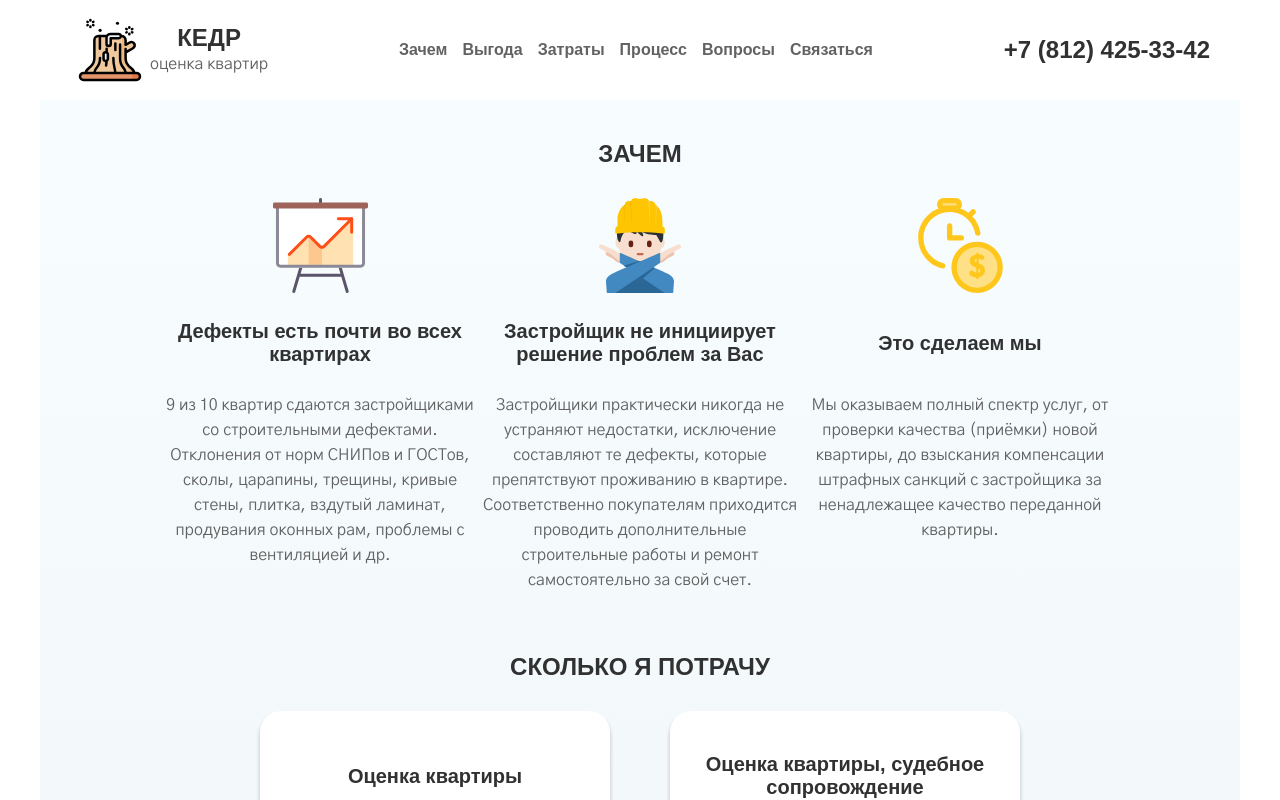
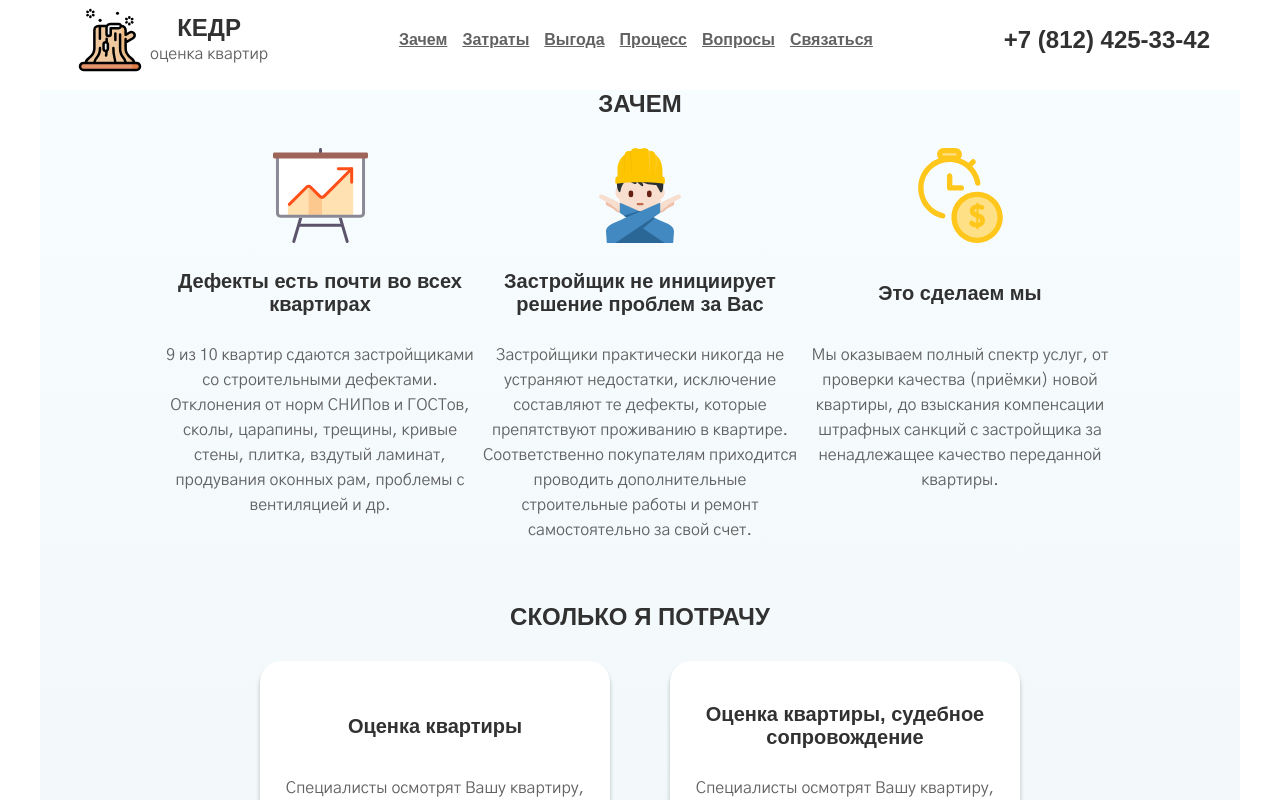
Before and after one commit to ervnkv/royalestate, a React (Create React App) app: page / in a window 1280 px wide. Shown: the top 800 px of the page. Built offline with nearby package versions, Linux system fonts and the light colour scheme; a web font is replaced by a local one.

Commit message:
Начал меню

```diff
--- a/src/App.js
+++ b/src/App.js
@@ -17,12 +17,12 @@ export default function App(){
 		<>
 			<Header TextBlocks={TextBlockContent0}/>
 			<div id='main' className='wrapper'>
-				<TextBlockHor TextBlocks={TextBlockContent1} Title='ЗАЧЕМ'/>
-				<TextBlockHorBtn TextBlocks={TextBlockContent2} Title='СКОЛЬКО Я ПОТРАЧУ'/>
-				<Calculator Title='СКОЛЬКО Я ПОЛУЧУ'/>
-				<TextBlockVert TextBlocks={TextBlockContent3} Title='ПРОЦЕСС СОТРУДНИЧЕСТВА'/>
-				<QA TextBlocks={TextBlockContent4} Title='ЧАСТО ЗАДАВАЕМЫЕ ВОПРОСЫ'/>
-				<Contacts Socials={Socials} Title='СВЯЗАТЬСЯ С НАМИ'/>
+				<TextBlockHor TextBlocks={TextBlockContent1} Title='ЗАЧЕМ' ID='section-1'/>
+				<TextBlockHorBtn TextBlocks={TextBlockContent2} Title='СКОЛЬКО Я ПОТРАЧУ' ID='section-2'/>
+				<Calculator Title='СКОЛЬКО Я ПОЛУЧУ' ID='section-3'/>
+				<TextBlockVert TextBlocks={TextBlockContent3} Title='ПРОЦЕСС СОТРУДНИЧЕСТВА' ID='section-4'/>
+				<QA TextBlocks={TextBlockContent4} Title='ЧАСТО ЗАДАВАЕМЫЕ ВОПРОСЫ' ID='section-5'/>
+				<Contacts Socials={Socials} Title='СВЯЗАТЬСЯ С НАМИ' ID='section-6'/>
 			</div>
 			<Footer/>
 		</>
@@ -32,26 +32,32 @@ export default function App(){
 const TextBlockContent0 = [
 	{
 		head: 'Зачем',
+		link: '#section-1',
 		id: 41,
 	},
 	{
-		head: 'Выгода',
+		head: 'Затраты',
+		link: '#section-2',
 		id: 42,
 	},
 	{
-		head: 'Затраты',
+		head: 'Выгода',
+		link: '#section-3',
 		id: 43,
 	},
 	{
 		head: 'Процесс',
+		link: '#section-4',
 		id: 44,
 	},
 	{
 		head: 'Вопросы',
+		link: '#section-5',
 		id: 45,
 	},
 	{
 		head: 'Связаться',
+		link: '#section-6',
 		id: 46,
 	},
 ];
--- a/src/components/Calculator.js
+++ b/src/components/Calculator.js
@@ -22,7 +22,7 @@ export default class Calculator extends Component {
 	}
 
 	render() {
-		const {Title} = this.props;
+		const {Title,ID} = this.props;
 
 		const htmlAreaButtons = areaButtons.map(({tittle,id}) =>{
 			const classN = (this.state.activeArea == id ? 'btnRoomArea active' : 'btnRoomArea');
@@ -108,7 +108,7 @@ export default class Calculator extends Component {
 
 
 		return(
-			<section className='f-column calculator'>
+			<section id={ID} className='f-column calculator'>
 				<h2>{Title}</h2>
 				<div className='f-row container'>
 					<img src='../../img/icons/floorplan.png' alt='floorplan'></img>
--- a/src/components/Contacts.js
+++ b/src/components/Contacts.js
@@ -2,7 +2,7 @@ import React from 'react';
 import './Contacts.scss';
 
 
-export default function Contacts({Socials,Title}) {
+export default function Contacts({Socials,Title,ID}) {
 	const htmlTextBlock = Socials.map(({link,img,imgAlt,id}) =>{
 		return(
 			<div key={id} className='social'>
@@ -14,7 +14,7 @@ export default function Contacts({Socials,Title}) {
 	});
 
 	return(
-		<section className='f-column contacts'>
+		<section id={ID} className='f-column contacts'>
 			<h2>{Title}</h2>
 			<div className='f-row container'>
 				<button>
--- a/src/components/Header.js
+++ b/src/components/Header.js
@@ -2,16 +2,16 @@ import React from 'react';
 import './Header.scss';
 
 export default function Header({TextBlocks}) {
-	let htmlTextBlock = TextBlocks.map(({head,id}) =>{
+	let htmlTextBlock = TextBlocks.map(({head,link,id}) =>{
 		return(
-			<li key={id}>{head}</li>
+			<a key={id} href={link}>{head}</a>
 		);
 	});
 
 	return(
 		<header className='header'>
-			<div className='wrapper f-row'>
-				<div className='header_logo f-row'>
+			<div className='f-row wrapper'>
+				<div className='f-row header_logo'>
 					<img width={80} height={80} src="/img/logo.svg" alt="Logo" />
 					<div className='header_logo_text'>
 						<h2>КЕДР</h2>
--- a/src/components/Header.scss
+++ b/src/components/Header.scss
@@ -1,15 +1,21 @@
 @import '../index.scss';
 
+header{
+    background-color: rgb(255, 255, 255);
+    position: fixed;
+    top: 0;
+    z-index: 100;
+    width: 100%;
     .wrapper {
-    padding: 10px 30px;
-}
+        padding: 0 30px;
+
         img,h2{
             cursor: pointer;
             color: $textMain;
         }
         ul{
             list-style-type:none;
-    li {
+            a {
                 margin: 0 7.5px;
                 display: inline-block;
                 font-weight: 800;
@@ -20,3 +26,5 @@ ul{
                 }
             }
         }
+    }
+}
--- a/src/components/QA.js
+++ b/src/components/QA.js
@@ -2,7 +2,7 @@ import React, {useState} from 'react';
 import './QA.scss';
 
 
-export default function QA({TextBlocks,Title}) {
+export default function QA({TextBlocks,Title,ID}) {
 
 	const htmlTextBlock = TextBlocks.map(({head,content,id}) => {
 		const [isActive, setActive] = useState(false);
@@ -22,7 +22,7 @@ export default function QA({TextBlocks,Title}) {
 	});
 
 	return(
-		<section className='f-column qa'>
+		<section id={ID} className='f-column qa'>
 			<h2>{Title}</h2>
 			<div className='f-column container'>
 				{htmlTextBlock}
--- a/src/components/QA.scss
+++ b/src/components/QA.scss
@@ -21,14 +21,14 @@
             }
             .cardHead{
                 &:hover{
-                    background-color: #7fc5e4;
-                    border-color: #59add1;
+                    background-color: #f5f5f5;
+                    // border-color: #cfcfcf;
 
                     cursor: pointer;
                 }
                 &.active{
-                    background-color: #24A5DD;
-                    border-color: #1497cf;
+                    background-color: #f0f0f0;
+                    // border-color: #b3d7e7;
                     border-radius: 8px 8px 0 0;
                 }
             }
--- a/src/components/TextBlockHor.js
+++ b/src/components/TextBlockHor.js
@@ -2,7 +2,7 @@ import React from 'react';
 import './TextBlockHor.scss';
 
 
-export default function TextBlockHor({TextBlocks,Title}) {
+export default function TextBlockHor({TextBlocks,Title,ID}) {
 	const htmlTextBlock = TextBlocks.map(({head,content,img,imgAlt,id}) =>{
 		return(
 			<div key={id} className='card f-column t-center'>
@@ -16,7 +16,7 @@ export default function TextBlockHor({TextBlocks,Title}) {
 	});
 
 	return(
-		<section className='f-column textblock '>
+		<section id={ID} className='f-column textblock '>
 			<h2>{Title}</h2>
 			<div className='f-row container '>
 				{htmlTextBlock}
--- a/src/components/TextBlockHor.scss
+++ b/src/components/TextBlockHor.scss
@@ -2,6 +2,7 @@
 
 .textblock {
     margin: 30px 0;
+    margin-top: 90px;
     align-items:center;
 
     .container{
--- a/src/components/TextBlockHorBtn.js
+++ b/src/components/TextBlockHorBtn.js
@@ -2,7 +2,7 @@ import React from 'react';
 import './TextBlockHorBtn.scss';
 
 
-export default function TextBlockHorBtn({TextBlocks,Title}) {
+export default function TextBlockHorBtn({TextBlocks,Title,ID}) {
 	const htmlTextBlock = TextBlocks.map(({head,content,priceMain,priceSecond,id}) =>{
 		return(
 			<div key={id} className='card f-column t-center'>
@@ -22,7 +22,7 @@ export default function TextBlockHorBtn({TextBlocks,Title}) {
 	});
 
 	return(
-		<section className='f-column textblockbtn '>
+		<section id={ID} className='f-column textblockbtn '>
 			<h2>{Title}</h2>
 			<div className='f-row container '>
 				{htmlTextBlock}
--- a/src/components/TextBlockVert.js
+++ b/src/components/TextBlockVert.js
@@ -2,7 +2,7 @@ import React from 'react';
 import './TextBlockVert.scss';
 
 
-export default function TextBlockVert({TextBlocks,Title}) {
+export default function TextBlockVert({TextBlocks,Title,ID}) {
 	const htmlTextBlock = TextBlocks.map(({head,content,id}) =>{
 		return(
 			<div key={id} className='f-row card'>
@@ -15,7 +15,7 @@ export default function TextBlockVert({TextBlocks,Title}) {
 	});
 
 	return(
-		<section className='f-column textblockvert '>
+		<section id={ID} className='f-column textblockvert '>
 			<h2>{Title}</h2>
 			<div className='f-column container '>
 				{htmlTextBlock}
--- a/src/index.js
+++ b/src/index.js
@@ -10,3 +10,7 @@ root.render(
     <App />
   </React.StrictMode>
 );
+
+window.addEventListener('hashchange', function () {
+  window.scrollTo(window.scrollX, window.scrollY - 100);
+});
```
Lines whose indentation alone changed are shown as unchanged.
